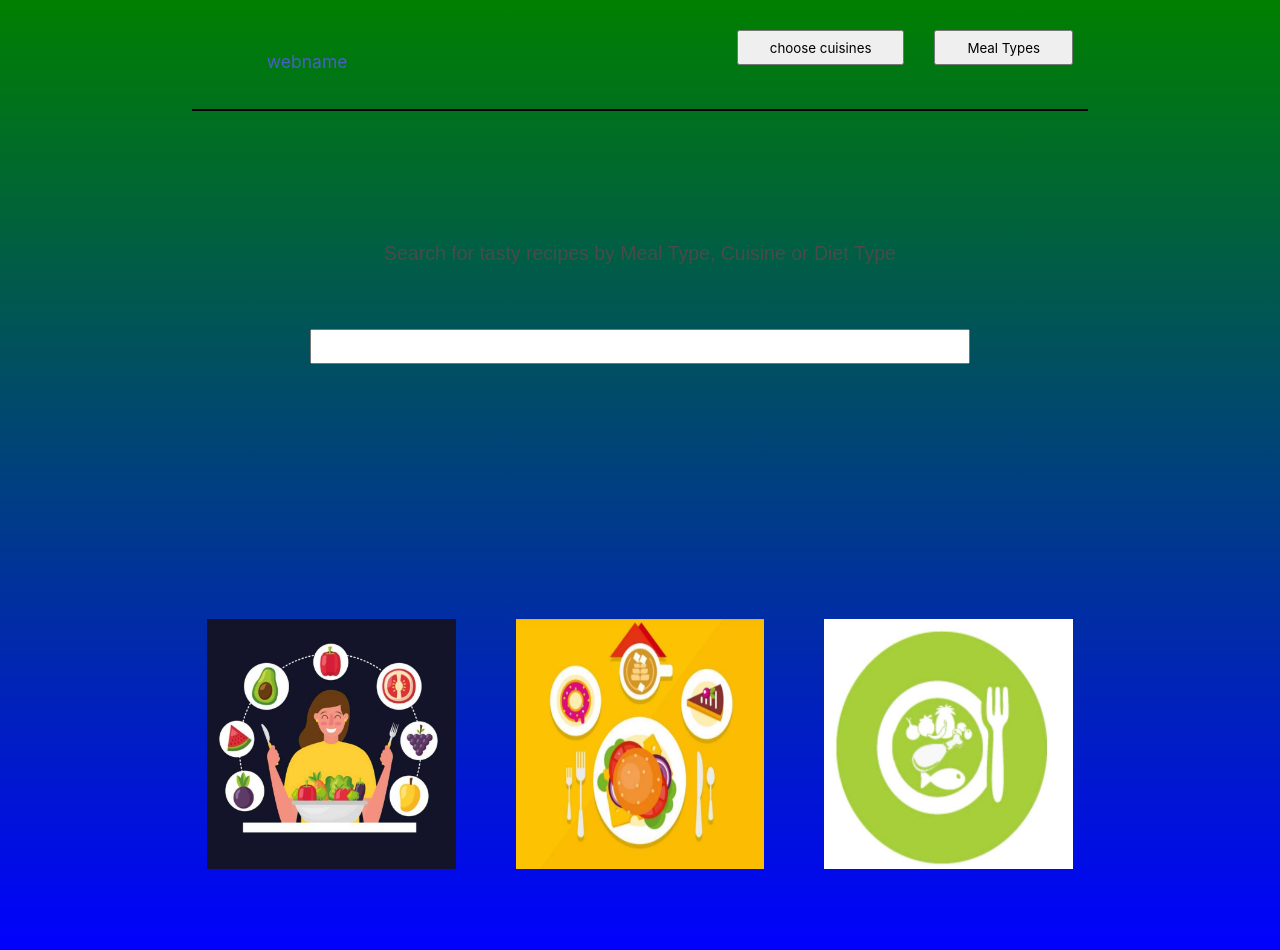
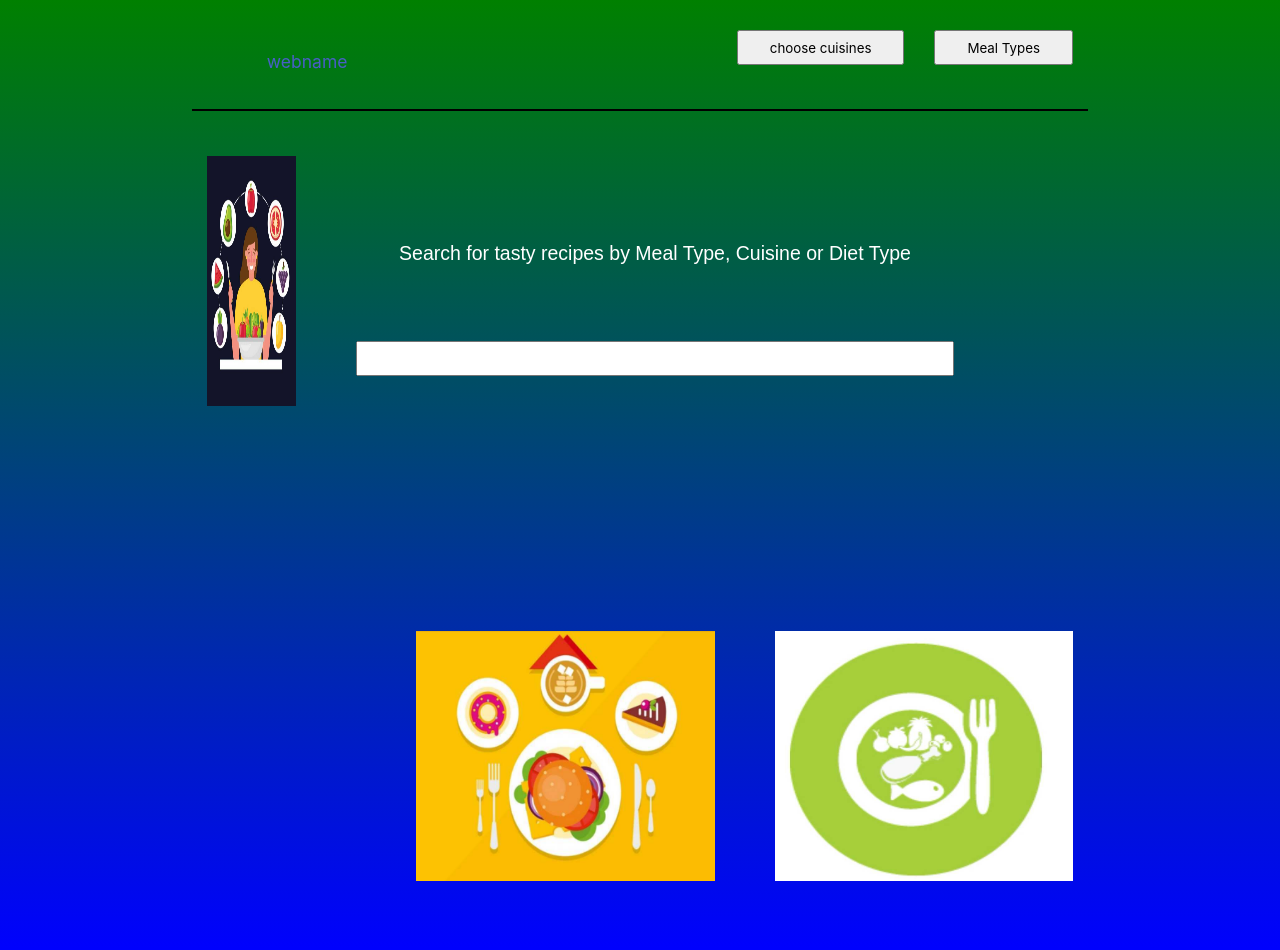
Before and after one commit to pujagharti/sei50-project-2-old-version, a React (Create React App) app: page / in a window 1280 px wide. Shown: the top 950 px of the page. Built offline with nearby package versions, Linux system fonts and the light colour scheme; no server answers.

Commit message:
added vegetarian

```diff
--- a/src/App.js
+++ b/src/App.js
@@ -6,10 +6,9 @@ import Breakfast from './components/common/Breakfast'
 import Brunch from './components/common/Brunch'
 import Lunch from './components/common/Lunch'
 import Dinner from './components/common/Dinner'
+import Vegetarian from './components/common/Vegetarian'
+
 class App extends Component {
-
-
-
 
   render() {
     return (
@@ -25,6 +24,7 @@ class App extends Component {
               <Route exact path="/brunch" component={Brunch} />
               <Route exact path="/lunch" component={Lunch} />
               <Route exact path="/dinner" component={Dinner} />
+              <Route exact path="/vegetarian" component={Vegetarian} />
             </Switch>
           </div>
         </BrowserRouter>
--- a/src/api/api.js
+++ b/src/api/api.js
@@ -1,6 +1,6 @@
-import axios from 'axios';
-const url = 'https://api.spoonacular.com/recipes/complexSearch?apiKey=da84782af61243d798ead659cf921e52&type=main%20course'
+// import axios from 'axios';
+// const url = 'https://api.spoonacular.com/recipes/complexSearch?apiKey=da84782af61243d798ead659cf921e52&type=main%20course'
 
-export const getFoodName = () => {
-  return axios.get(`${url}`)
-}
+// export const getFoodName = () => {
+//   return axios.get(`${url}`)
+// }
--- a/src/components/common/Home.js
+++ b/src/components/common/Home.js
@@ -1,11 +1,13 @@
 import React, { Component, Fragment } from 'react'
-import { getFoodName } from '../../api/api'
-
+import { getFoodName } from '../../lib/api'
+import { Link } from 'react-router-dom'
+import axios from 'axios'
 
 
 class Home extends Component {
 
   state = {
+    recipes: [],
     foodNames: null,
     searchNames: null
   }
@@ -19,22 +21,31 @@ class Home extends Component {
     this.setState({ searchNames: e.target.value })
   }
 
+  handleClick = async event => {
+    event.preventDefault()
+    const response = await
+    this.setState({ recipes: response.data})
+  }
+
+
   render() {
     //const names = this.state.searchNames && this.state.foodNames && this.state.foodNames.results.filter(food => food.title.toLowerCase().includes([...this.state.searchNames.toLowerCase()]))
 
     //console.log(names)
     return (
       <Fragment>
-
         <div className="home">
-
           <div className="searchingInput">
             <span>  Search for tasty recipes by Meal Type, Cuisine or Diet Type </span>
             <input type="text" name="searchNames" className="home-search" onChange={e=> this.handleSearch(e)} />
           </div>
-          <div className="home-icon home-one"><img src={require('../../styles/thegirl.jpg')} /> </div>
-          <div className="home-icon home-two"><img src={require('../../styles/food.jpg')} /></div>
-          <div className="home-icon home-three"><img src={require('../../styles/nutrition.jpg')} /></div>
+          {/* Create 3 boxes with clickable images that takes user to API request for 3 types of diet */}
+
+          <Link to="/vegetarian">
+            <div className="home-icon home-one"><img onClick={this.state.handleClick} src={require('../../styles/thegirl.jpg')} alt="vegetarian"/></div>
+          </Link>
+          <div className="home-icon home-two"><img onClick="" src={require('../../styles/food.jpg')} alt="vegan"/></div>
+          <div className="home-icon home-three"><img onClick="" src={require('../../styles/nutrition.jpg')} alt="keto"/></div>
 
         </div>
       </Fragment>
--- /dev/null
+++ b/src/components/common/Vegetarian.js
@@ -0,0 +1,30 @@
+import React from 'react'
+import { getVegetarianRecipes } from '../../lib/api'
+
+class Vegetarian extends React.Component {
+  state = {
+    recipes: null
+  }
+  async componentDidMount() {
+    const response = await getVegetarianRecipes()
+    this.setState({
+      recipes: response.data.results
+    })
+  }
+
+  render() {
+    if (!this.state.recipes) return null
+    return (
+      <div>
+        {this.state.recipes.map(recipe => {
+          return (
+            <div key={recipe.id}>{recipe.title}</div>
+          )
+        })}
+      </div>
+
+    )
+  }
+}
+
+export default Vegetarian
--- a/src/components/recipes/DisplayRecipes.js
+++ b/src/components/recipes/DisplayRecipes.js
@@ -21,11 +21,11 @@ class DisplayRecipes extends React.Component {
     this.setState({ recipes: response.data })
   }
 
-
   render()  {
     return (
       <section>
-        <div>Cuisines</div>
+        <div>Recipes </div>
+
 
       </section>
     )
--- a/src/lib/api.js
+++ b/src/lib/api.js
@@ -0,0 +1,16 @@
+import axios from 'axios'
+
+export const apiKey = 'da84782af61243d798ead659cf921e52'
+export const baseUrl = 'https://api.spoonacular.com/recipes/complexSearch'
+
+export const getFoodName = () => {
+  return axios.get(`${baseUrl}?apiKey=${apiKey}`)
+
+}
+
+export const getVegetarianRecipes = () => {
+  return axios.get(`${baseUrl}?apiKey=${apiKey}&diet=vegetarian`)
+
+}
+
+console.log(getFoodName)
--- a/src/styles/home.css
+++ b/src/styles/home.css
@@ -4,7 +4,7 @@ body
   /* background-image: url('../styles/background.jpeg'); */
   background-repeat: no-repeat;
   background-position: center;
-
+  color: white;
 }
 
 
```
Also changed, not shown: src/components/recipes/RecipesIndex.js (added, +32 -0 lines).
